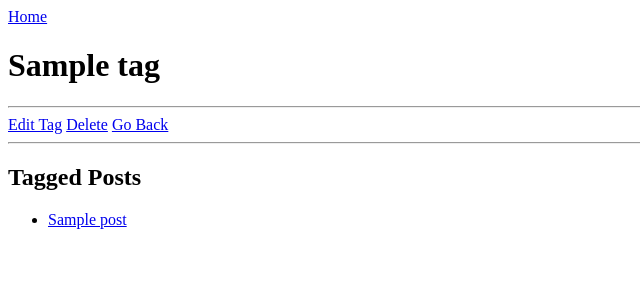
After one commit to jelvir97/blogly, a Flask app: page /tags/1 in a window 1280 px wide. The commit adds this page. Shown: the top 300 px of the page, without its empty margins (0-640 px from the left). Run offline with Flask 3, Linux system fonts and the light colour scheme; tables that the repository leaves empty hold one stand-in row (values such as "Sample post").

Commit message:
tag details, and tag edit routes

```diff
--- a/app.py
+++ b/app.py
@@ -97,7 +97,7 @@ def new_post(user_id):
 
 @app.route('/posts/<post_id>')
 def post_details(post_id):
-    """Renders page with post title,content and dat created"""
+    """Renders page with post title,content and date created"""
     post = Post.query.get(int(post_id))
     return render_template('post_details.html',post=post)
 
@@ -142,3 +142,21 @@ def tags_new():
     db.session.add(tag)
     db.session.commit()
     return redirect('/tags')
+
+@app.route('/tags/<tag_id>')
+def tag_details(tag_id):
+    tag = Tag.query.get(int(tag_id))
+    return render_template('tag_details.html',tag=tag)
+
+@app.route('/tags/<tag_id>/edit')
+def tags_edit_form(tag_id):
+    tag = Tag.query.get(int(tag_id))
+    return render_template('tag_edit.html',tag=tag)
+
+@app.route('/tags/<tag_id>/edit',methods=["POST"])
+def tags_edit(tag_id):
+    tag = Tag.query.get(int(tag_id))
+    tag.name = request.form["name"]
+    db.session.add(tag)
+    db.session.commit()
+    return redirect(f'/tags/{tag.id}')
--- /dev/null
+++ b/templates/tag_details.html
@@ -0,0 +1,18 @@
+{% extends "base.html"%}
+
+{% block title %}{{tag.name}}{% endblock%}
+
+{% block contents %}
+    <h1>{{tag.name}}</h1>
+    <hr>
+    <a href="/posts/{{tag.id}}/edit">Edit Tag</a>
+    <a href="/posts/{{tag.id}}/delete">Delete</a>
+    <a href="/users/tags">Go Back</a>
+    <hr>
+    <h2>Tagged Posts</h2>
+    <ul>
+        {% for post in tag.posts %}
+            <li><a href="/posts/{{post.id}}">{{post.title}}</a></li>
+        {% endfor %}
+    </ul>
+{% endblock %}
--- a/templates/tags_list.html
+++ b/templates/tags_list.html
@@ -7,7 +7,7 @@
     <hr>
     <ul>
         {% for tag in tags %}
-            <li><a href="">{{tag.name}} </a></li>
+            <li><a href="/tags/{{tag.id}}">{{tag.name}} </a></li>
         {% endfor %}
     </ul>
     <a href="/tags/new">Add New Tag</a>
```
Also changed, not shown: templates/tag_edit.html (added, +14 -0 lines).
